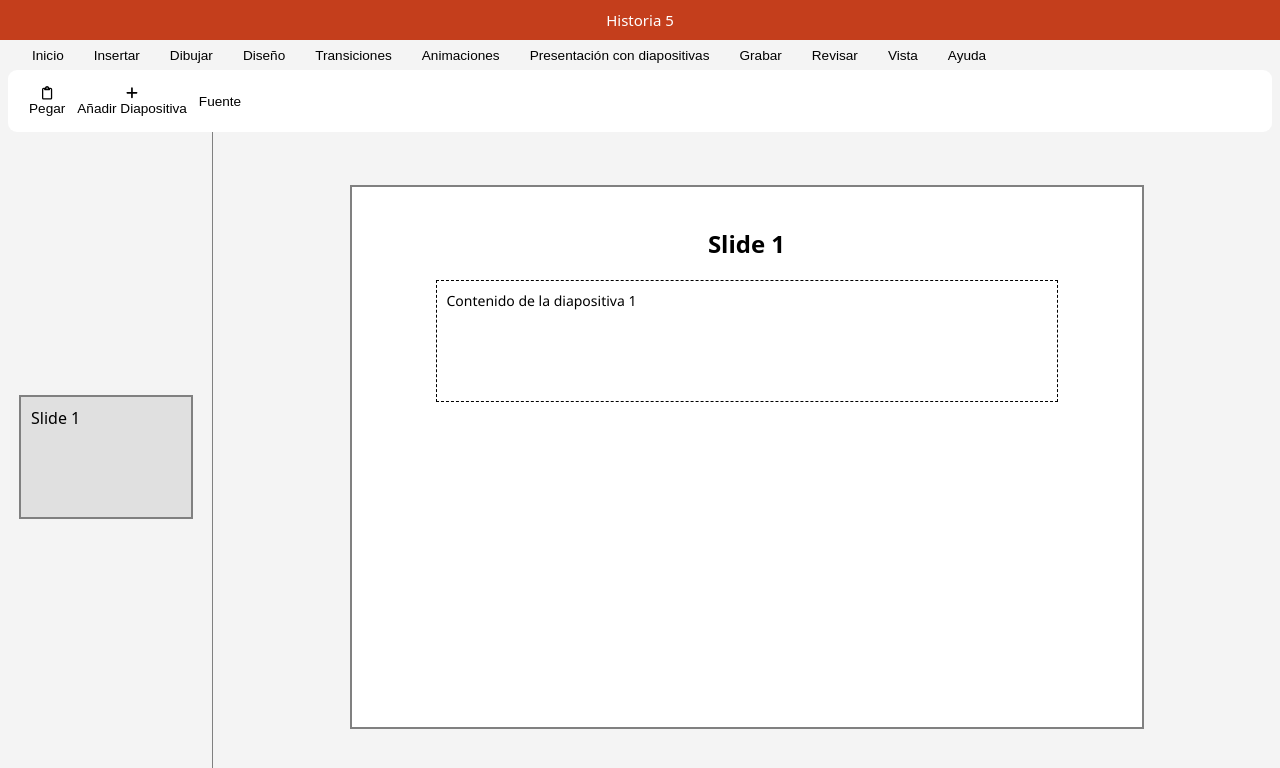
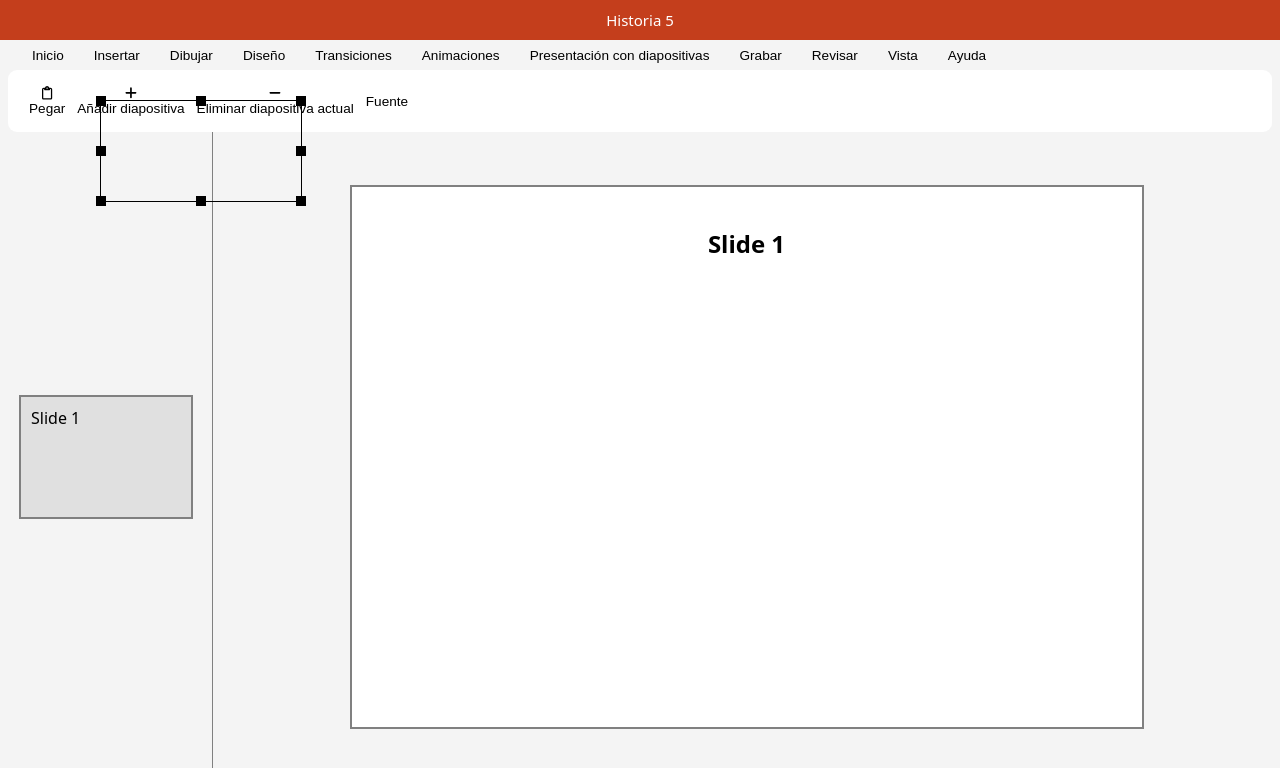
Before and after one commit to SebastianBaeza/DigitalSkillApp, a React (Vite) app in the folder react-app/: page /HU05 in a window 1280 px wide. Shown: the top 768 px of the page. Built offline with nearby package versions, Linux system fonts and the light colour scheme.

Commit message:
cuadro de texto desplazable y redimensionable

```diff
--- a/react-app/src/HU05.jsx
+++ b/react-app/src/HU05.jsx
@@ -26,6 +26,10 @@ export function HU05 () {
         setCurrentSlide(newSlide);
     };
 
+    const deleteSlide = () => {
+        setSlides(slides.filter(slide => slide.id !== currentSlide.id));
+    };
+
     const onPaste = () => {
         try {
           const clipboardData = navigator.clipboard.readText();
@@ -39,7 +43,7 @@ export function HU05 () {
         <>
             <Title name="Historia 5" />
             <PptToolbar setMenuOption={setMenuOption}/>
-            <PptSecondaryMenu addSlide={addSlide} onPaste={onPaste} menuOption={menuOption} />
+            <PptSecondaryMenu addSlide={addSlide} onPaste={onPaste} deleteSlide={deleteSlide} menuOption={menuOption} />
             <div className="ppt-slides-container">
                 <PptSidebar slides={slides} setCurrentSlide={setCurrentSlide}/>
                 <PptEditor slide={currentSlide} />
--- a/react-app/src/assets/HUs/HU05/PptEditor.jsx
+++ b/react-app/src/assets/HUs/HU05/PptEditor.jsx
@@ -1,5 +1,7 @@
 import React, { useState } from 'react';
 import { PptTextBox } from './PptTextBox';
+import ResizableTextBox from './ResizableTextBox';
+import PptSlide from './PptSlide';
 
 export function PptEditor ({ slide }) {
   const [content, setContent] = useState(slide.content);
@@ -11,7 +13,9 @@ export function PptEditor ({ slide }) {
   return (
     <div className="ppt-editor">
       <h2>{slide.title}</h2>
-      <PptTextBox initialText={content} onUpdate={handleContentUpdate} />
+      <ResizableTextBox />
+      <ResizableTextBox />
+      <ResizableTextBox />
     </div>
   );
 };
--- a/react-app/src/assets/HUs/HU05/PptSecondaryMenu.jsx
+++ b/react-app/src/assets/HUs/HU05/PptSecondaryMenu.jsx
@@ -1,9 +1,9 @@
 import React from 'react';
 import { FontAwesomeIcon } from '@fortawesome/react-fontawesome';
 import { faClipboard } from '@fortawesome/free-regular-svg-icons';
-import { faImage, faPlus } from '@fortawesome/free-solid-svg-icons';
+import { faMinus, faPlus } from '@fortawesome/free-solid-svg-icons';
 
-export function PptSecondaryMenu ({ addSlide, onPaste, menuOption }) {
+export function PptSecondaryMenu ({ addSlide, onPaste, deleteSlide, menuOption }) {
   return (
     <div className="ppt-secondary-menu">
       {menuOption === 'inicio' && (
@@ -21,7 +21,15 @@ export function PptSecondaryMenu ({ addSlide, onPaste, menuOption }) {
               <FontAwesomeIcon icon={faPlus} />
             </div>
             <div>
-              Añadir Diapositiva
+              Añadir diapositiva
+            </div>
+          </button>
+          <button onClick={deleteSlide}>
+            <div>
+              <FontAwesomeIcon icon={faMinus} />
+            </div>
+            <div>
+              Eliminar diapositiva actual
             </div>
           </button>
           <button>Fuente</button>
--- a/react-app/src/assets/HUs/HU05/PptSidebar.jsx
+++ b/react-app/src/assets/HUs/HU05/PptSidebar.jsx
@@ -4,7 +4,7 @@ export function PptSidebar ({ slides, setCurrentSlide }) {
   return (
     <div className="ppt-sidebar">
         {slides.map(slide => (
-            <div key={slide.id} className="ppt-slide" onClick={() => setCurrentSlide(slide)}>
+            <div key={slide.id} className="ppt-slide" onClick={setCurrentSlide(slide)}>
             {slide.title}
             </div>
         ))}
--- a/react-app/src/assets/HUs/HU05/PptSlide.jsx
+++ b/react-app/src/assets/HUs/HU05/PptSlide.jsx
@@ -1,6 +1,11 @@
-export function PptSlide () {
+export function PptSlide ({ id, slideTitle, setCurrentSlide}) {
 
     return (
-        <div className="ppt-slide"></div>
+        <div key={id} className="ppt-slide" onClick={setCurrentSlide(id)}>
+            AAAA
+            {slideTitle}
+        </div>
     )
 }
+
+export default PptSlide;
--- /dev/null
+++ b/react-app/src/assets/HUs/HU05/ResizableTextBox.jsx
@@ -0,0 +1,81 @@
+import React, { useState, useRef } from 'react';
+import './styles/ResizableTextBox.css';
+
+export function ResizableTextBox () {
+  const [position, setPosition] = useState({ top: 100, left: 100 });
+  const [size, setSize] = useState({ width: 200, height: 100 });
+  const boxRef = useRef(null);
+
+  const handleMouseDown = (e, direction) => {
+    e.preventDefault();
+    e.stopPropagation();
+
+    const startX = e.clientX;
+    const startY = e.clientY;
+    const startWidth = size.width;
+    const startHeight = size.height;
+    const startTop = position.top;
+    const startLeft = position.left;
+
+    const handleMouseMove = (e) => {
+      if (direction === 'move') {
+        setPosition({
+          top: startTop + e.clientY - startY,
+          left: startLeft + e.clientX - startX,
+        });
+      } else {
+        let newWidth = startWidth;
+        let newHeight = startHeight;
+        let newTop = startTop;
+        let newLeft = startLeft;
+
+        if (direction.includes('right')) {
+          newWidth = startWidth + e.clientX - startX;
+        }
+        if (direction.includes('bottom')) {
+          newHeight = startHeight + e.clientY - startY;
+        }
+        if (direction.includes('left')) {
+          newWidth = startWidth - (e.clientX - startX);
+          newLeft = startLeft + (e.clientX - startX);
+        }
+        if (direction.includes('top')) {
+          newHeight = startHeight - (e.clientY - startY);
+          newTop = startTop + (e.clientY - startY);
+        }
+
+        setSize({ width: newWidth, height: newHeight });
+        setPosition({ top: newTop, left: newLeft });
+      }
+    };
+
+    const handleMouseUp = () => {
+      document.removeEventListener('mousemove', handleMouseMove);
+      document.removeEventListener('mouseup', handleMouseUp);
+    };
+
+    document.addEventListener('mousemove', handleMouseMove);
+    document.addEventListener('mouseup', handleMouseUp);
+  };
+
+  return (
+    <div
+      className="resizable-box"
+      style={{ top: position.top, left: position.left, width: size.width, height: size.height }}
+      ref={boxRef}
+    >
+      <div className="text-box" contentEditable={true}></div>
+      <div className="border-move" onMouseDown={(e) => handleMouseDown(e, 'move')}></div>
+      <div className="resizer top-left" onMouseDown={(e) => handleMouseDown(e, 'top-left')}></div>
+      <div className="resizer top-right" onMouseDown={(e) => handleMouseDown(e, 'top-right')}></div>
+      <div className="resizer bottom-left" onMouseDown={(e) => handleMouseDown(e, 'bottom-left')}></div>
+      <div className="resizer bottom-right" onMouseDown={(e) => handleMouseDown(e, 'bottom-right')}></div>
+      <div className="resizer top" onMouseDown={(e) => handleMouseDown(e, 'top')}></div>
+      <div className="resizer right" onMouseDown={(e) => handleMouseDown(e, 'right')}></div>
+      <div className="resizer bottom" onMouseDown={(e) => handleMouseDown(e, 'bottom')}></div>
+      <div className="resizer left" onMouseDown={(e) => handleMouseDown(e, 'left')}></div>
+    </div>
+  );
+}
+
+export default ResizableTextBox;
--- /dev/null
+++ b/react-app/src/assets/HUs/HU05/styles/ResizableTextBox.css
@@ -0,0 +1,94 @@
+.resizable-box {
+    position: absolute;
+    border: 1px solid #000;
+    display: flex;
+    justify-content: center;
+    align-items: center;
+}
+
+.text-box {
+    width: 100%;
+    height: 100%;
+    border: none;
+    resize: none;
+    outline: none;
+    z-index: 30;
+}
+
+.border-move {
+    position: absolute;
+    top: -10px;
+    left: -10px;
+    right: -10px;
+    bottom: -10px;
+    cursor: move;
+    z-index: 10;
+}
+
+.resizer {
+    width: 10px;
+    height: 10px;
+    background: #000;
+    position: absolute;
+    cursor: pointer;
+    z-index: 20;
+}
+
+.resizer.top-left {
+    top: -5px;
+    left: -5px;
+    cursor: nwse-resize;
+}
+
+.resizer.top-right {
+    top: -5px;
+    right: -5px;
+    cursor: nesw-resize;
+}
+
+.resizer.bottom-left {
+    bottom: -5px;
+    left: -5px;
+    cursor: nesw-resize;
+}
+
+.resizer.bottom-right {
+    bottom: -5px;
+    right: -5px;
+    cursor: nwse-resize;
+}
+
+.resizer.top {
+    top: -5px;
+    left: 50%;
+    transform: translateX(-50%);
+    cursor: ns-resize;
+}
+
+.resizer.right {
+    right: -5px;
+    top: 50%;
+    transform: translateY(-50%);
+    cursor: ew-resize;
+}
+
+.resizer.bottom {
+    bottom: -5px;
+    left: 50%;
+    transform: translateX(-50%);
+    cursor: ns-resize;
+}
+
+.resizer.left {
+    left: -5px;
+    top: 50%;
+    transform: translateY(-50%);
+    cursor: ew-resize;
+}
+
+.mover {
+    width: 100%;
+    height: 100%;
+    position: absolute;
+    cursor: move;
+}
```
Also changed, not shown: react-app/src/assets/HUs/HU05/PptSlideReal.jsx (added).
